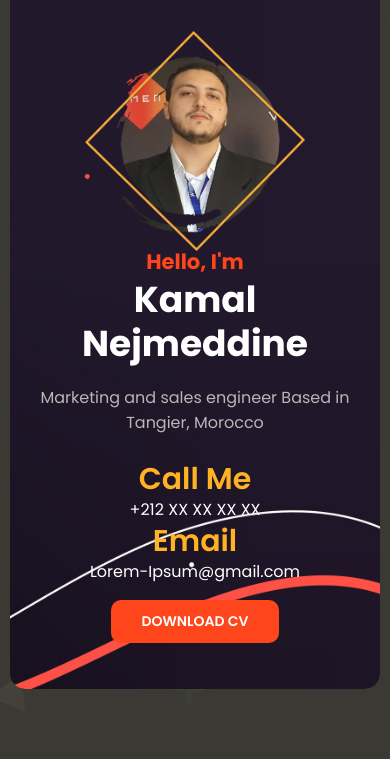
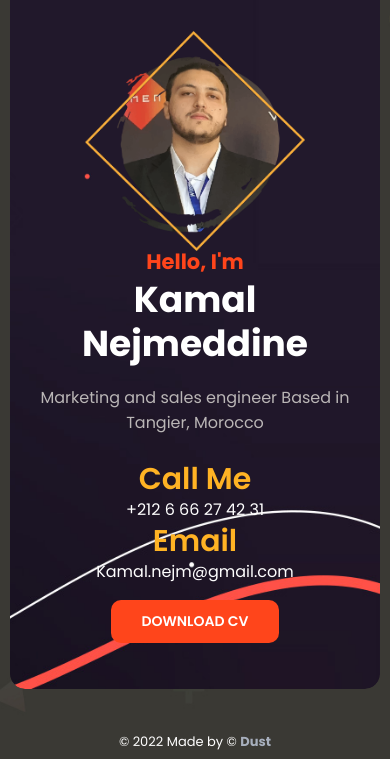
Before and after one commit to AmineGhandi/Titouji, a plain HTML site: page index-dark-6 eng.html in a window 390 px wide. Shown: the part 85-844 px from the top of the page. Drawn offline with Linux system fonts and the light colour scheme; no server answers.

Commit message:
fixed phone number, and added copyright

```diff
--- a/index-dark-6 eng.html
+++ b/index-dark-6 eng.html
@@ -42,7 +42,7 @@
                         <a href="#"><img src="img/logo/kamal.png" alt /></a>
                     </div>
                     <div class="iknow_tm_button">
-                        <a href="/index-dark-6.html" style="padding: 14px 16px !important;"> FR</a>
+                        <a href="/index.html" style="padding: 14px 16px !important;"> FR</a>
                     </div>
                 </div>
             </div>
@@ -69,9 +69,9 @@
 
                                     <div class="short"  style="margin-bottom: 16px;">
                                         <h3>Call Me</h3>
-                                        <span>+212 XX XX XX XX</span>
+                                        <span>+212 6 66 27 42 31</span>
                                         <h3>Email</h3>
-                                        <span>Lorem-Ipsum@gmail.com</span>
+                                        <span>Kamal.nejm@gmail.com</span>
                                     </div>
                                 <div class="iknow_tm_button">
                                     <a href="/img/cv/cv_TITOUJI_ENG.pdf" download>Download CV</a>
@@ -81,7 +81,14 @@
                         </div>
                     </div>
                 </div>
-
+                <div class="iknow_tm_copyright smaller">
+                    <div class="inner">
+                        <div class="left">
+                            <p>© 2022 Made by &copy; <a href="https://ghandi.pro/"
+                                    target="_blank">Dust</a></p>
+                        </div>
+                    </div>
+                </div>
 
 
         <div class="mouse-cursor cursor-outer"></div>
```
Also changed, not shown: index.html (renamed from index-dark-6.html, +11 -4 lines).
